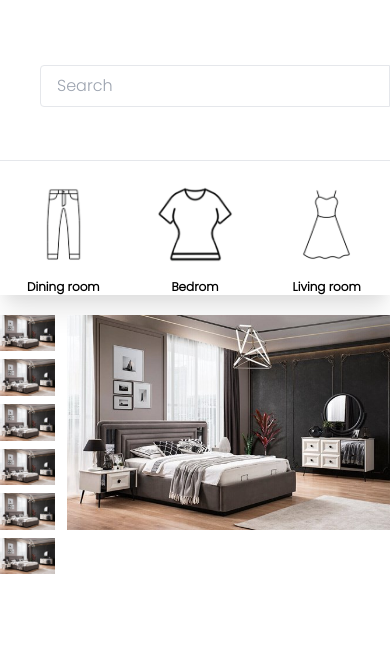
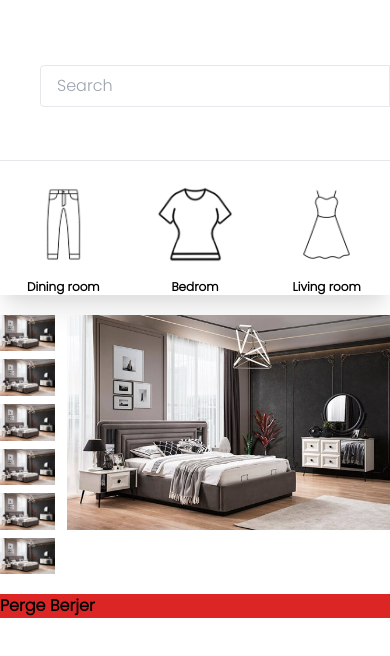
Before and after one commit to gylychmedov/mebelcommerce, a Next.js app: page /Product/product in a window 390 px wide. Shown: the top 656 px of the page. Built offline with nearby package versions, Linux system fonts and the light colour scheme.

Commit message:
scrollbar

```diff
--- a/src/pages/Product/[slug].js
+++ b/src/pages/Product/[slug].js
@@ -72,7 +72,9 @@ const ProductDetail = () => {
             />
           </div>
         </section>
-        <section className="col-span-12 lg:col-span-4 bg-red-600"></section>
+        <section className="col-span-12 lg:col-span-4 flex flex-col bg-red-600">
+          <div className="font-bold">Perge Berjer</div>
+        </section>
       </main>
     </View>
   );
--- a/src/styles/globals.css
+++ b/src/styles/globals.css
@@ -13,3 +13,13 @@
   src: url("./fonts/Poppins-Light.ttf");
   font-display: wrap;
 }
+
+::-webkit-scrollbar {
+  width: 8px;
+  background-color: #adadad6e;
+}
+
+::-webkit-scrollbar-thumb {
+  background: #adadad;
+  border-radius: 10px;
+}
```
